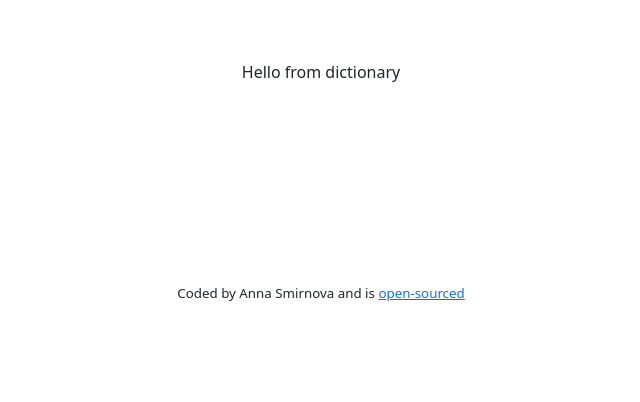
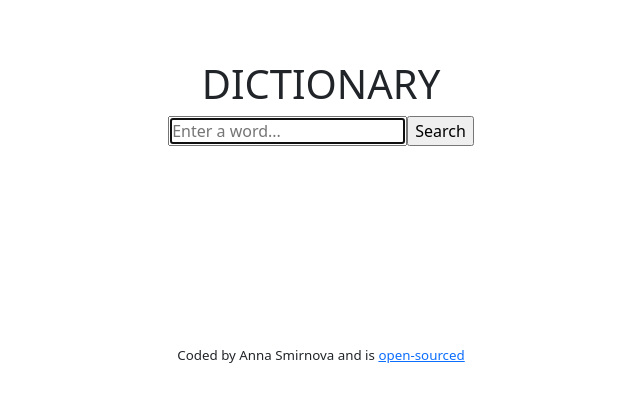
Before and after one commit to HannahSmirnova/dictionary-project-anna-smirnova, a React (Create React App) app: page / in a window 1280 px wide. Shown: the top 402 px of the page, without its empty margins (319-959 px from the left). Built offline with nearby package versions, Linux system fonts and the light colour scheme.

Commit message:
Search Engine implemented

```diff
--- a/src/App.js
+++ b/src/App.js
@@ -1,10 +1,16 @@
 import "./App.css";
 import "bootstrap/dist/css/bootstrap.css";
+import SearchEngine from "./SearchEngine";
 
 function App() {
   return (
     <div className="App">
-      <header className="App-header">Hello from dictionary</header>
+      <header className="App-header">
+        <h1>DICTIONARY</h1>
+        <main>
+          <SearchEngine />
+        </main>
+      </header>
       <footer>
         Coded by Anna Smirnova and is{" "}
         <a
--- /dev/null
+++ b/src/SearchEngine.js
@@ -0,0 +1,27 @@
+import { useState } from "react";
+
+export default function SearchEngine() {
+  let [keyword, setKeyword] = useState("");
+
+  function search(event) {
+    event.preventDefault();
+    alert(`Searching for ${keyword}`);
+  }
+
+  function handleKeywordChange(event) {
+    setKeyword(event.target.value);
+  }
+  return (
+    <div className="search-engine">
+      <form onSubmit={search}>
+        <input
+          type="search"
+          onChange={handleKeywordChange}
+          placeholder="Enter a word..."
+          autoFocus={true}
+        ></input>
+        <input type="submit" value="Search"></input>
+      </form>
+    </div>
+  );
+}
```
